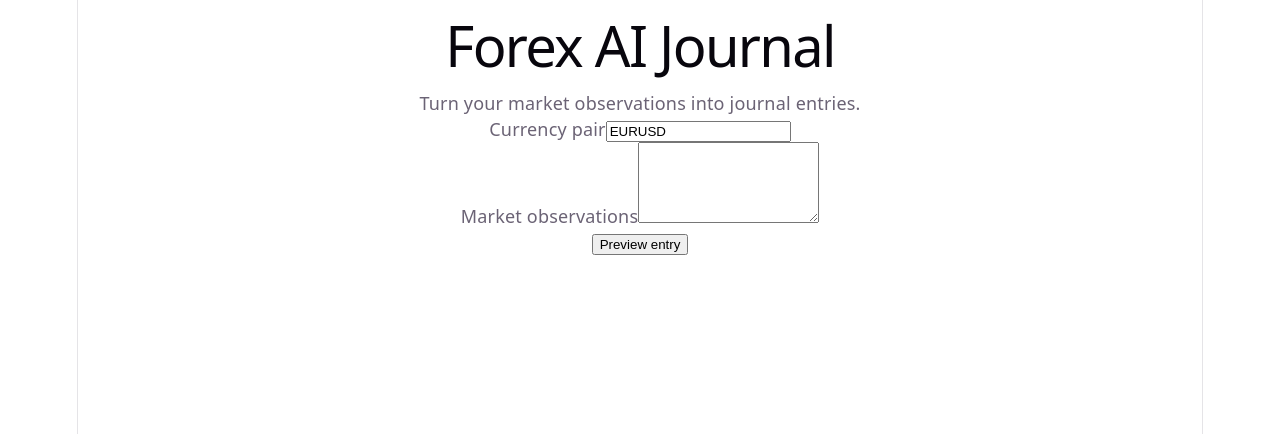
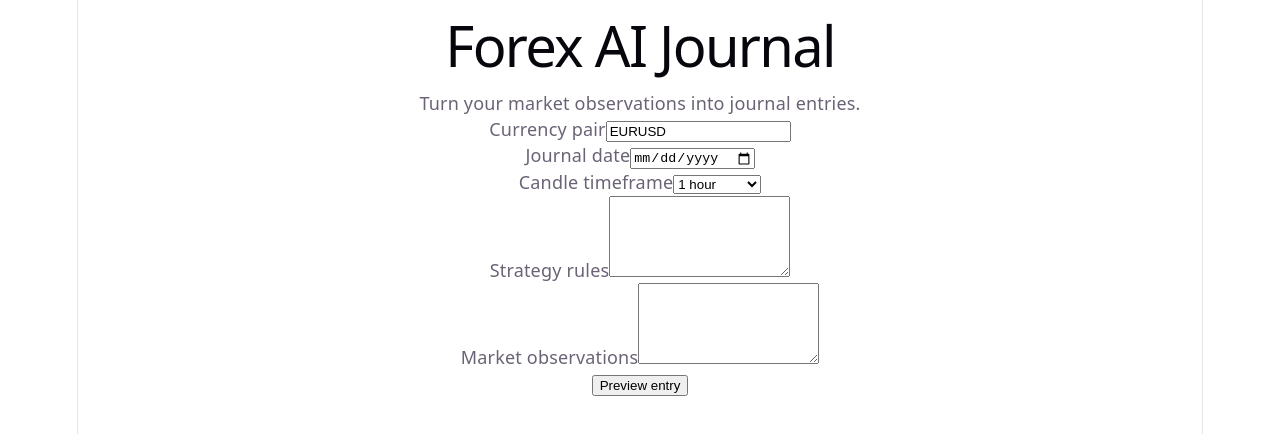
Before and after one commit to juicejoose/ai-forex-journal, a React app in the folder frontend/: page / in a window 1280 px wide. Shown: the top 434 px of the page. Built offline with nearby package versions, Linux system fonts and the light colour scheme; the HTML template or start-up script is replaced by a standard one.

Commit message:
Add journal date, timeframe, and strategy inputs

```diff
--- a/frontend/src/App.jsx
+++ b/frontend/src/App.jsx
@@ -5,6 +5,9 @@ function App() {
   const [notes, setNotes] = useState('')
   const [error, setError] = useState('')
   const [loading, setLoading] = useState(false)
+  const [journalDate, setJournalDate] = useState('')
+  const [timeframe, setTimeframe] = useState('1h')
+  const [strategy, setStrategy] = useState('')
 
   const [preview, setPreview] = useState(null)
 
@@ -14,6 +17,7 @@ function App() {
     setPreview(null)
     const trimmedPair = pair.trim()
     const trimmedNotes = notes.trim()
+    const trimmedStrategy = strategy.trim()
 
     if (!trimmedPair) {
       setError('Please enter a currency pair.')
@@ -24,6 +28,17 @@ function App() {
       setError('Please enter your market observations.')
       return
     }
+
+    if (!journalDate) {
+      setError('Please choose a journal date.')
+      return
+    }
+
+    if (!trimmedStrategy) {
+      setError('Please enter your strategy rules.')
+      return
+    }
+
     setLoading(true)
 
     try {
@@ -36,6 +51,9 @@ function App() {
           },
           body: JSON.stringify({
             pair: trimmedPair,
+            journal_date: journalDate,
+            timeframe,
+            strategy: trimmedStrategy,
             notes: trimmedNotes,
           }),
         }
@@ -71,6 +89,40 @@ function App() {
         </div>
 
         <div>
+          <label htmlFor="journal-date">Journal date</label>
+          <input
+            id="journal-date"
+            type="date"
+            value={journalDate}
+            onChange={(event) => setJournalDate(event.target.value)}
+          />
+        </div>
+
+        <div>
+          <label htmlFor="timeframe">Candle timeframe</label>
+          <select
+            id="timeframe"
+            value={timeframe}
+            onChange={(event) => setTimeframe(event.target.value)}
+          >
+            <option value="15m">15 minutes</option>
+            <option value="1h">1 hour</option>
+            <option value="4h">4 hours</option>
+            <option value="1d">1 day</option>
+          </select>
+        </div>
+
+        <div>
+          <label htmlFor="strategy">Strategy rules</label>
+          <textarea
+            id="strategy"
+            rows={5}
+            value={strategy}
+            onChange={(event) => setStrategy(event.target.value)}
+          />
+        </div>
+
+        <div>
           <label htmlFor="notes">Market observations</label>
           <textarea
             id="notes"
@@ -92,6 +144,9 @@ function App() {
         <section>
           <h2>Entry preview</h2>
           <p>Currency pair: {preview.pair}</p>
+          <p>Journal date: {preview.journal_date}</p>
+          <p>Candle timeframe: {preview.timeframe}</p>
+          <p>Strategy rules: {preview.strategy}</p>
           <p>Observations: {preview.notes}</p>
         </section>
       )}
```
Also changed, not shown: 1 other file (tests, documents, lock files or other folders).
